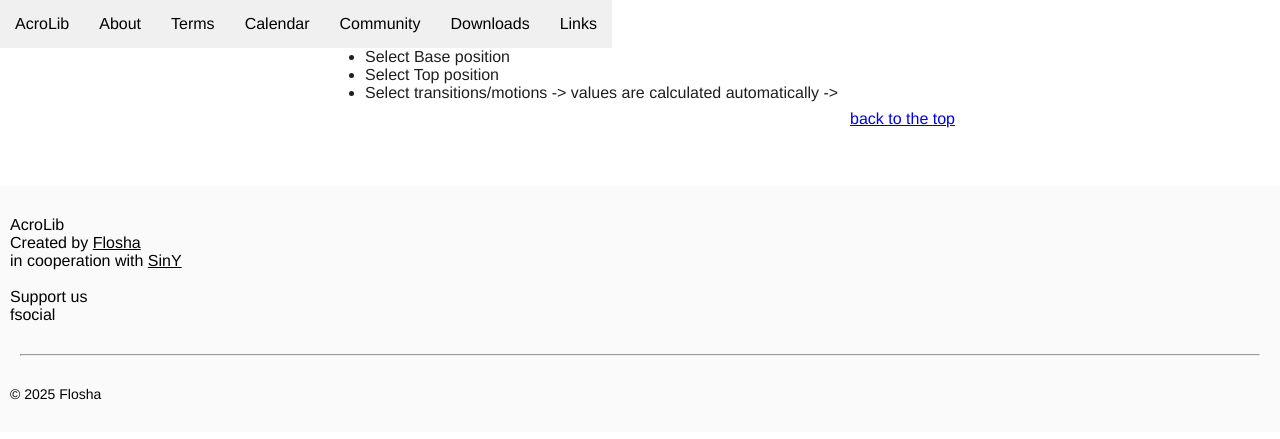
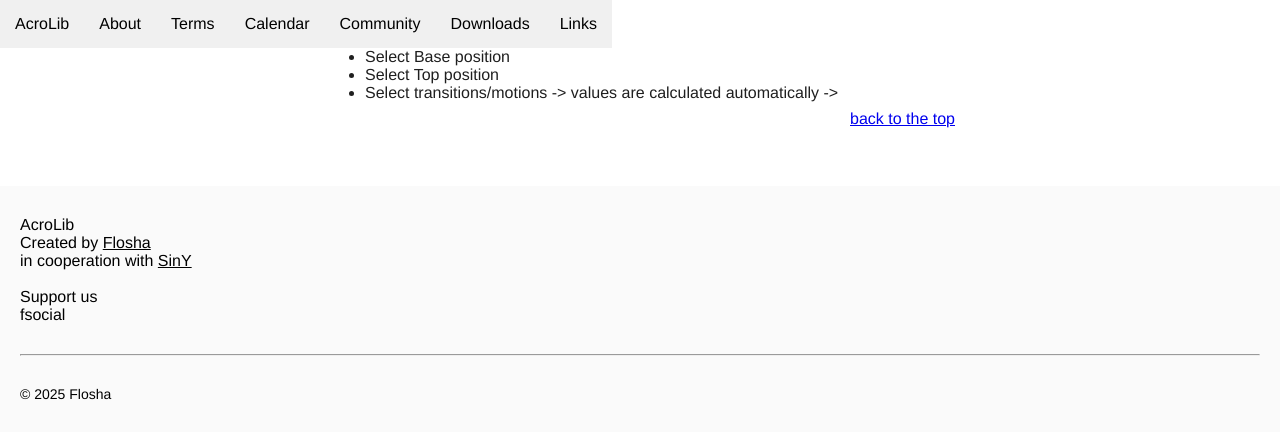
Before and after one commit to floshin/acrolib, a Jekyll site: the page built from interactive-tarrifsheet-element-difficulty-calculation.md, in a window 1280 px wide. Shown: the top 439 px of the page. Built offline with Jekyll 4.4.1, drawn with Linux system fonts in a browser that asks for light colours; our own code applies the rules of GitHub Pages for plain Markdown files.

Commit message:
Update default.html

```diff
--- a/_layouts/default.html
+++ b/_layouts/default.html
@@ -188,14 +188,14 @@ table {
 
 footer {
   margin-top: 50px;
-  padding: 30px 10px 30px;
+  padding: 30px 20px 30px;
 
   background: light-dark(var(--footer-bg-light), var(--dark));
   color: light-dark(black, var(--light));
 }
 
     footer hr {
-      margin: 30px 10px;
+      margin: 30px 0;
     }
 
     footer .copyright {
```
